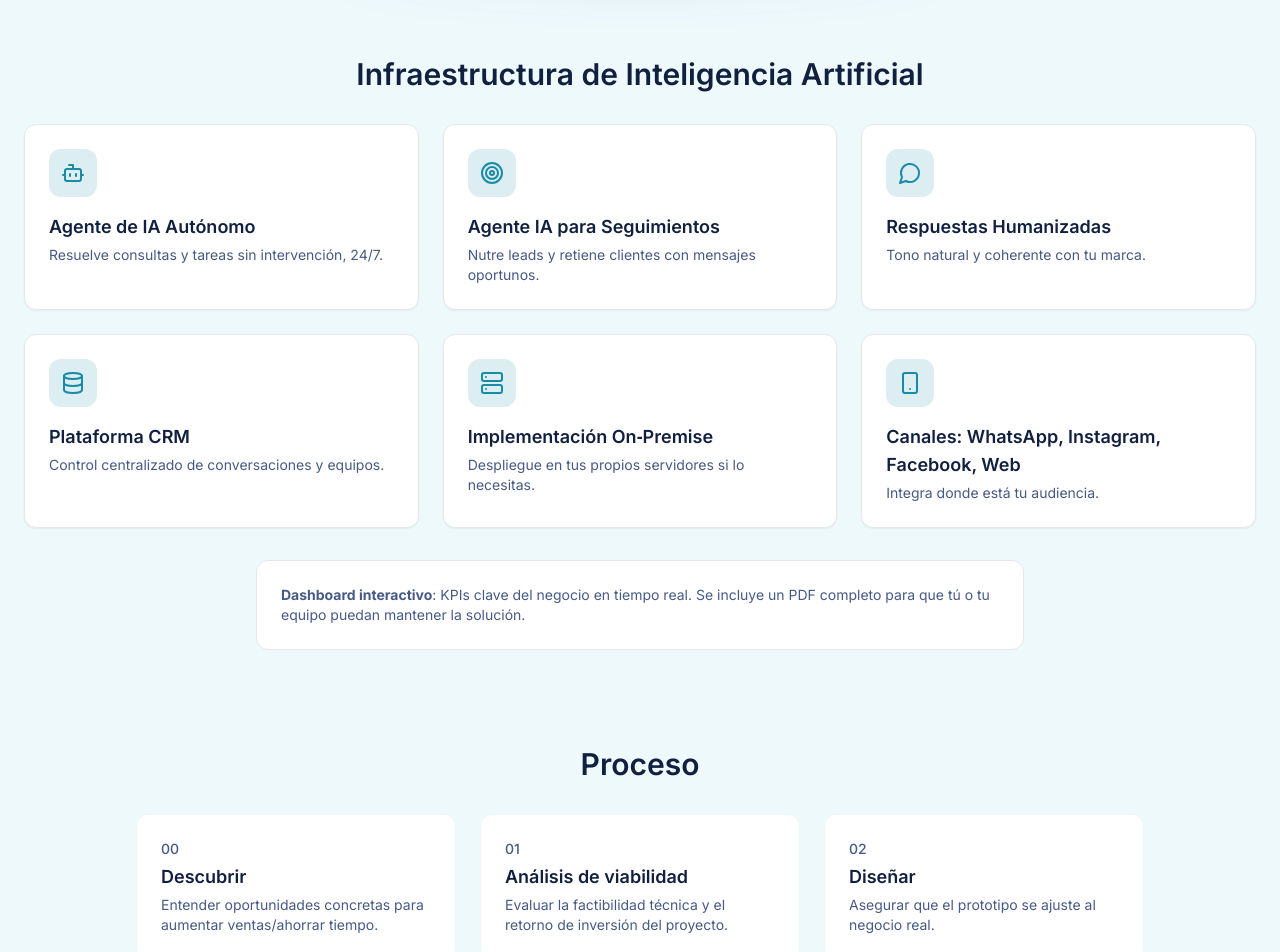
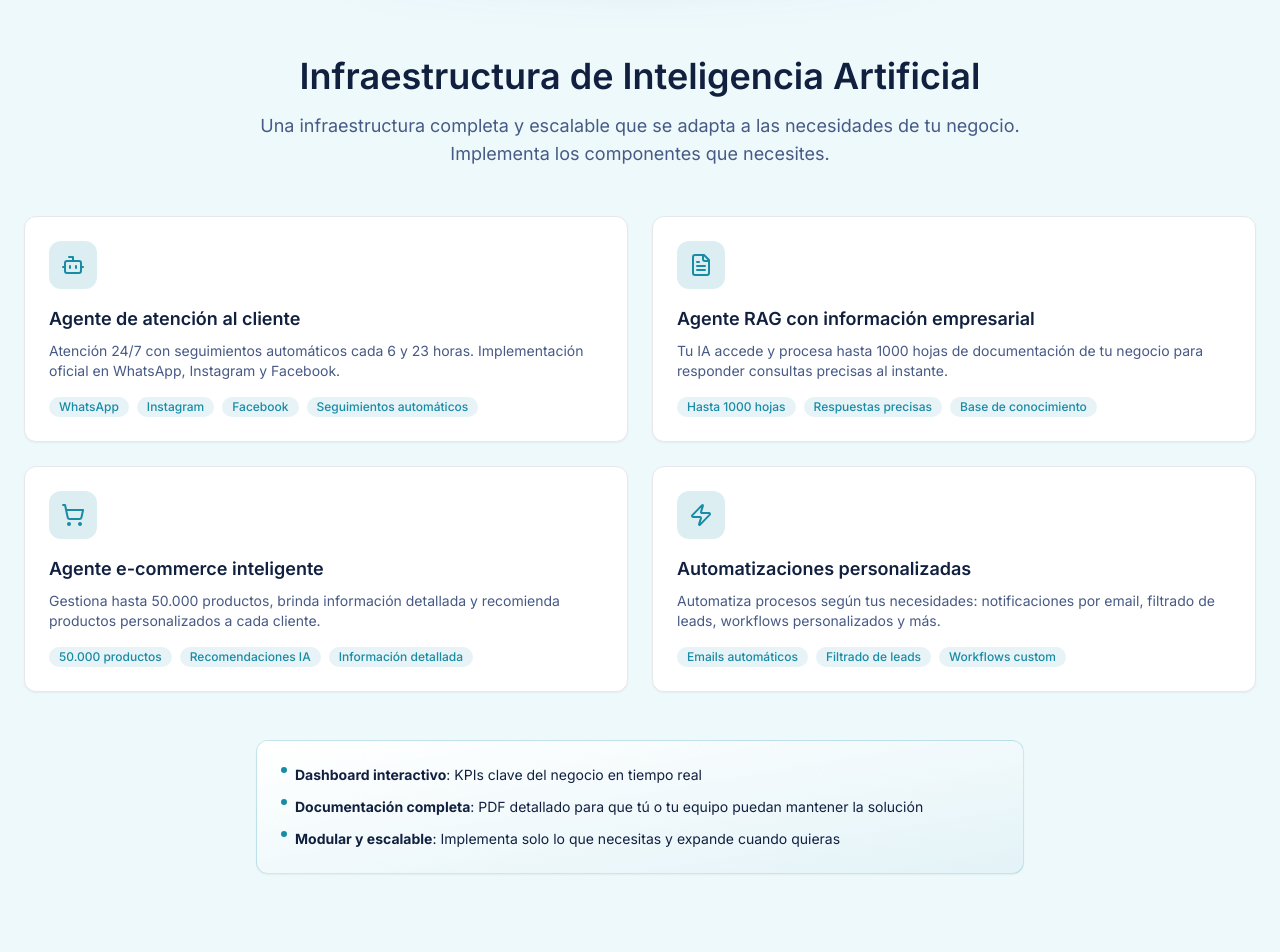
Before and after one commit to maximodip/maximize-ai-website, a Next.js app: page / in a window 1280 px wide. Shown: the part 820-1772 px from the top of the page. Built offline with nearby package versions, Linux system fonts and the light colour scheme.

Commit message:
Refactor FeaturesSection and ProcessSection components to update feature descriptions, enhance clarity, and add highlights for better user engagement. Adjust layout and styling for improved readability and visual appeal.

```diff
--- a/src/components/sections/features-section.tsx
+++ b/src/components/sections/features-section.tsx
@@ -1,42 +1,34 @@
 import {
   Bot,
-  Target,
-  MessageCircle,
-  Database,
-  Server,
-  Smartphone,
+  ShoppingCart,
+  FileText,
+  Zap,
 } from "lucide-react";
 
 const features = [
   {
-    title: "Agente de IA Autónomo",
-    desc: "Resuelve consultas y tareas sin intervención, 24/7.",
+    title: "Agente de atención al cliente",
+    desc: "Atención 24/7 con seguimientos automáticos cada 6 y 23 horas. Implementación oficial en WhatsApp, Instagram y Facebook.",
     icon: Bot,
+    highlights: ["WhatsApp", "Instagram", "Facebook", "Seguimientos automáticos"],
   },
   {
-    title: "Agente IA para Seguimientos",
-    desc: "Nutre leads y retiene clientes con mensajes oportunos.",
-    icon: Target,
+    title: "Agente RAG con información empresarial",
+    desc: "Tu IA accede y procesa hasta 1000 hojas de documentación de tu negocio para responder consultas precisas al instante.",
+    icon: FileText,
+    highlights: ["Hasta 1000 hojas", "Respuestas precisas", "Base de conocimiento"],
   },
   {
-    title: "Respuestas Humanizadas",
-    desc: "Tono natural y coherente con tu marca.",
-    icon: MessageCircle,
+    title: "Agente e-commerce inteligente",
+    desc: "Gestiona hasta 50.000 productos, brinda información detallada y recomienda productos personalizados a cada cliente.",
+    icon: ShoppingCart,
+    highlights: ["50.000 productos", "Recomendaciones IA", "Información detallada"],
   },
   {
-    title: "Plataforma CRM",
-    desc: "Control centralizado de conversaciones y equipos.",
-    icon: Database,
-  },
-  {
-    title: "Implementación On‑Premise",
-    desc: "Despliegue en tus propios servidores si lo necesitas.",
-    icon: Server,
-  },
-  {
-    title: "Canales: WhatsApp, Instagram, Facebook, Web",
-    desc: "Integra donde está tu audiencia.",
-    icon: Smartphone,
+    title: "Automatizaciones personalizadas",
+    desc: "Automatiza procesos según tus necesidades: notificaciones por email, filtrado de leads, workflows personalizados y más.",
+    icon: Zap,
+    highlights: ["Emails automáticos", "Filtrado de leads", "Workflows custom"],
   },
 ];
 
@@ -44,12 +36,19 @@ export const FeaturesSection = () => {
   return (
     <section
       id="features"
-      className="space-y-8 scroll-mt-28 animate-in fade-in duration-700"
+      className="space-y-12 scroll-mt-28 animate-in fade-in duration-700"
     >
-      <h2 className="text-center text-2xl font-semibold md:text-3xl">
-        Infraestructura de Inteligencia Artificial
-      </h2>
-      <div className="grid gap-6 sm:grid-cols-2 lg:grid-cols-3">
+      <div className="space-y-4 text-center">
+        <h2 className="text-3xl font-semibold md:text-4xl">
+          Infraestructura de Inteligencia Artificial
+        </h2>
+        <p className="mx-auto max-w-3xl text-base text-muted-foreground md:text-lg">
+          Una infraestructura completa y escalable que se adapta a las necesidades de tu negocio.
+          Implementa los componentes que necesites.
+        </p>
+      </div>
+
+      <div className="grid gap-6 sm:grid-cols-2 lg:grid-cols-2">
         {features.map((item) => {
           const Icon = item.icon;
           return (
@@ -61,15 +60,44 @@ export const FeaturesSection = () => {
                 <Icon className="h-6 w-6 transition-transform duration-300 ease-out group-hover:scale-105" />
               </div>
               <h3 className="text-lg font-semibold">{item.title}</h3>
-              <p className="mt-1 text-sm text-muted-foreground">{item.desc}</p>
+              <p className="mt-2 text-sm text-muted-foreground">{item.desc}</p>
+
+              <div className="mt-4 flex flex-wrap gap-2">
+                {item.highlights.map((highlight) => (
+                  <span
+                    key={highlight}
+                    className="inline-flex items-center rounded-full bg-primary/10 px-2.5 py-0.5 text-xs font-medium text-primary"
+                  >
+                    {highlight}
+                  </span>
+                ))}
+              </div>
             </div>
           );
         })}
       </div>
-      <div className="mx-auto mt-2 max-w-3xl rounded-xl border bg-card p-6 text-sm text-muted-foreground">
-        <strong>Dashboard interactivo</strong>: KPIs clave del negocio en tiempo
-        real. Se incluye un PDF completo para que tú o tu equipo puedan mantener
-        la solución.
+
+      <div className="mx-auto max-w-3xl rounded-xl border border-primary/20 bg-gradient-to-br from-card to-primary/5 p-6 shadow-sm">
+        <div className="space-y-3 text-sm">
+          <p className="flex items-start gap-2">
+            <span className="mt-0.5 inline-block h-1.5 w-1.5 rounded-full bg-primary" />
+            <span>
+              <strong>Dashboard interactivo</strong>: KPIs clave del negocio en tiempo real
+            </span>
+          </p>
+          <p className="flex items-start gap-2">
+            <span className="mt-0.5 inline-block h-1.5 w-1.5 rounded-full bg-primary" />
+            <span>
+              <strong>Documentación completa</strong>: PDF detallado para que tú o tu equipo puedan mantener la solución
+            </span>
+          </p>
+          <p className="flex items-start gap-2">
+            <span className="mt-0.5 inline-block h-1.5 w-1.5 rounded-full bg-primary" />
+            <span>
+              <strong>Modular y escalable</strong>: Implementa solo lo que necesitas y expande cuando quieras
+            </span>
+          </p>
+        </div>
       </div>
     </section>
   );
--- a/src/components/sections/process-section.tsx
+++ b/src/components/sections/process-section.tsx
@@ -2,7 +2,7 @@ const processSteps = [
   {
     step: "00",
     title: "Descubrir",
-    desc: "Entender oportunidades concretas para aumentar ventas/ahorrar tiempo.",
+    desc: "Entender oportunidades concretas para implementar soluciones de IA en tu negocio.",
   },
   {
     step: "01",
@@ -12,17 +12,22 @@ const processSteps = [
   {
     step: "02",
     title: "Diseñar",
-    desc: "Asegurar que el prototipo se ajuste al negocio real.",
+    desc: "Diseñar la solución de IA que se ajuste a tus necesidades.",
   },
   {
     step: "03",
     title: "Desarrollar",
-    desc: "Implementar la solución con las mejores prácticas y tecnologías.",
+    desc: "Desarrollar la solución de IA que se ajuste a tus necesidades y que sea escalable y mantenible.",
   },
   {
     step: "04",
     title: "Desplegar",
-    desc: "Garantizar que el sistema sea escalable y con soporte continuo.",
+    desc: "Desplegar la solución de IA en tu negocio para que puedas empezar a ver resultados.",
+  },
+  {
+    step: "05",
+    title: "Optimizar",
+    desc: "Optimizar la solución de IA para que sea más eficiente y efectiva.",
   },
 ];
 
@@ -54,7 +59,7 @@ export const ProcessSection = () => {
 
         {/* Segunda fila - Cards 03 y 04 centradas */}
         <div className="flex flex-wrap justify-center gap-6">
-          {processSteps.slice(3, 5).map((s) => (
+          {processSteps.slice(3, 6).map((s) => (
             <div
               key={s.step}
               className="w-full md:w-[calc(33.333%-1rem)] md:max-w-[320px] rounded-xl border border-accent/40 bg-card p-6 transition-all duration-300 hover:shadow-lg hover:border-primary/60 hover:-translate-y-1"
```
